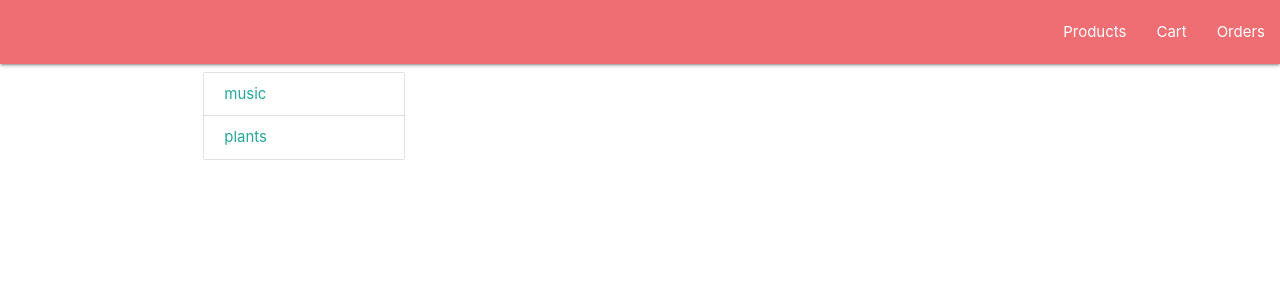
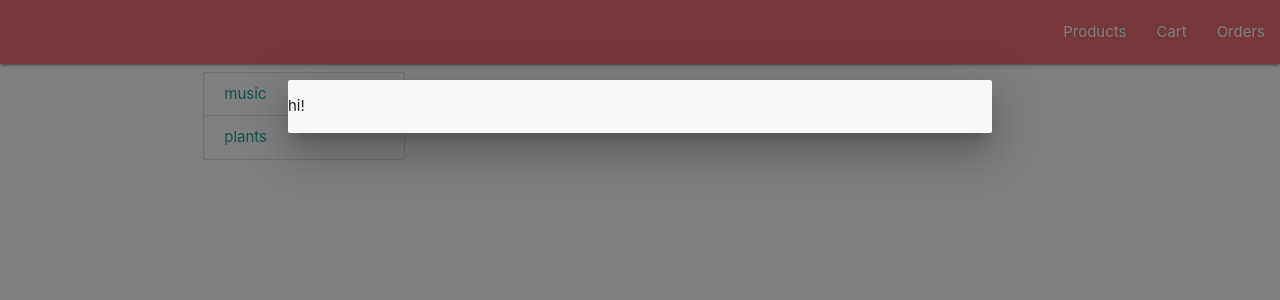
Before and after one commit to alexjuda2/uj-2-e-business, a React app in the folder frontend/: page / in a window 1280 px wide. Shown: the top 300 px of the page. Built offline with nearby package versions, Linux system fonts and the light colour scheme.

Commit message:
Add POC of showing product in a modal

```diff
--- /dev/null
+++ b/frontend/src/comp/ProductModal.js
@@ -0,0 +1,20 @@
+import React from "react";
+import { useState, useEffect, useRef } from "react";
+
+
+export default function ProductModal() {
+    const modalRef = useRef(null);
+
+    useEffect(() => {
+        M.Modal.init(modalRef.current);
+        const modal = M.Modal.getInstance(modalRef.current);
+        console.log(modal);
+        modal.open();
+    }, []);
+
+    return (
+        <div className="modal" ref={modalRef}>
+            <p>hi!</p>
+        </div>
+    );
+}
--- a/frontend/src/comp/ProductsPage.js
+++ b/frontend/src/comp/ProductsPage.js
@@ -1,6 +1,7 @@
 import React from "react";
 import { useState, useEffect } from "react";
 import Loader from "./Loader";
+import ProductModal from "./ProductModal";
 import * as Api from "../api";
 
 
@@ -117,6 +118,7 @@ export default function ProductsPage({ apiProps }) {
                     </Loader>
                 </div>
             }
+        <ProductModal />
         </div>
     );
 }
```
